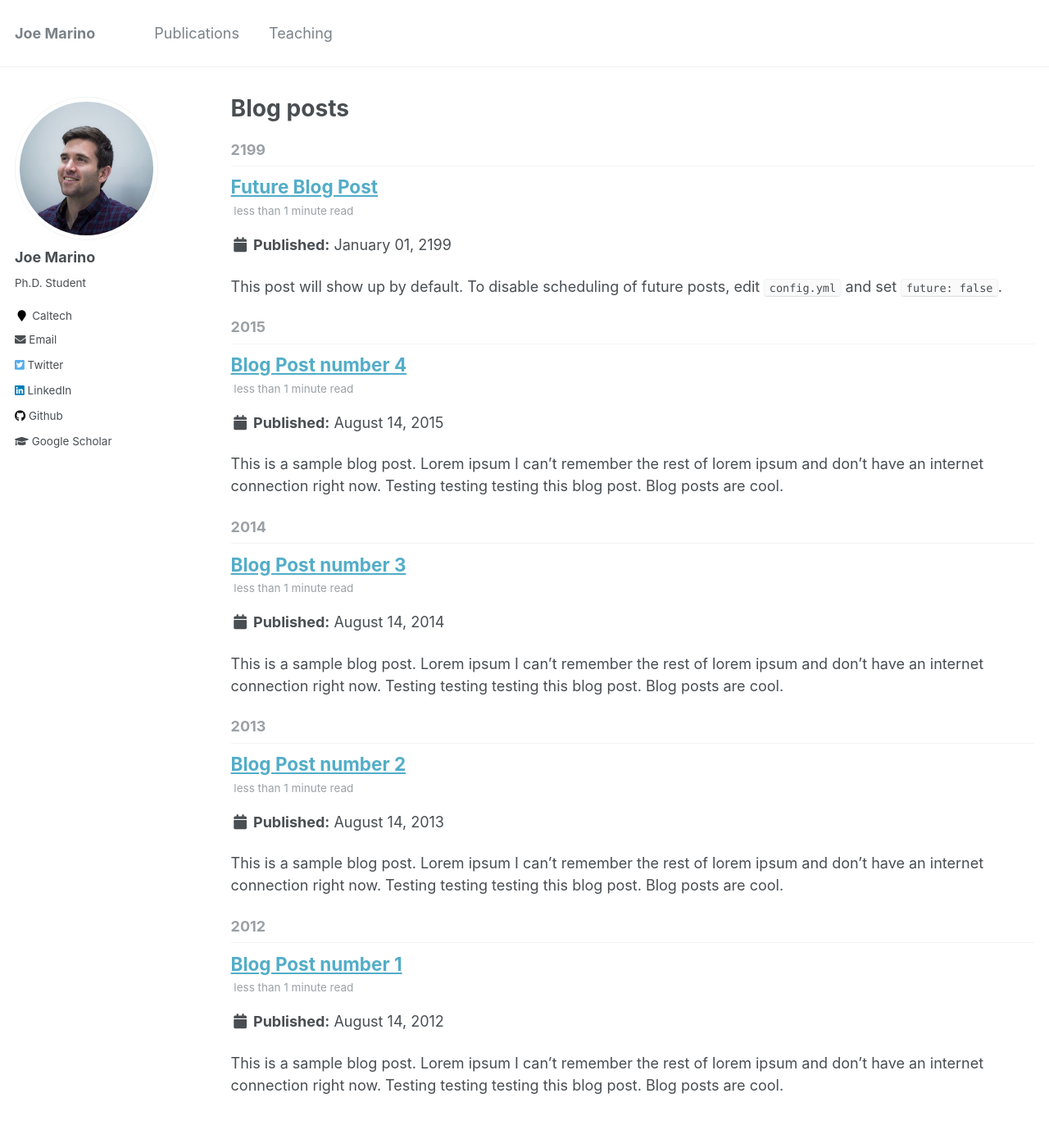
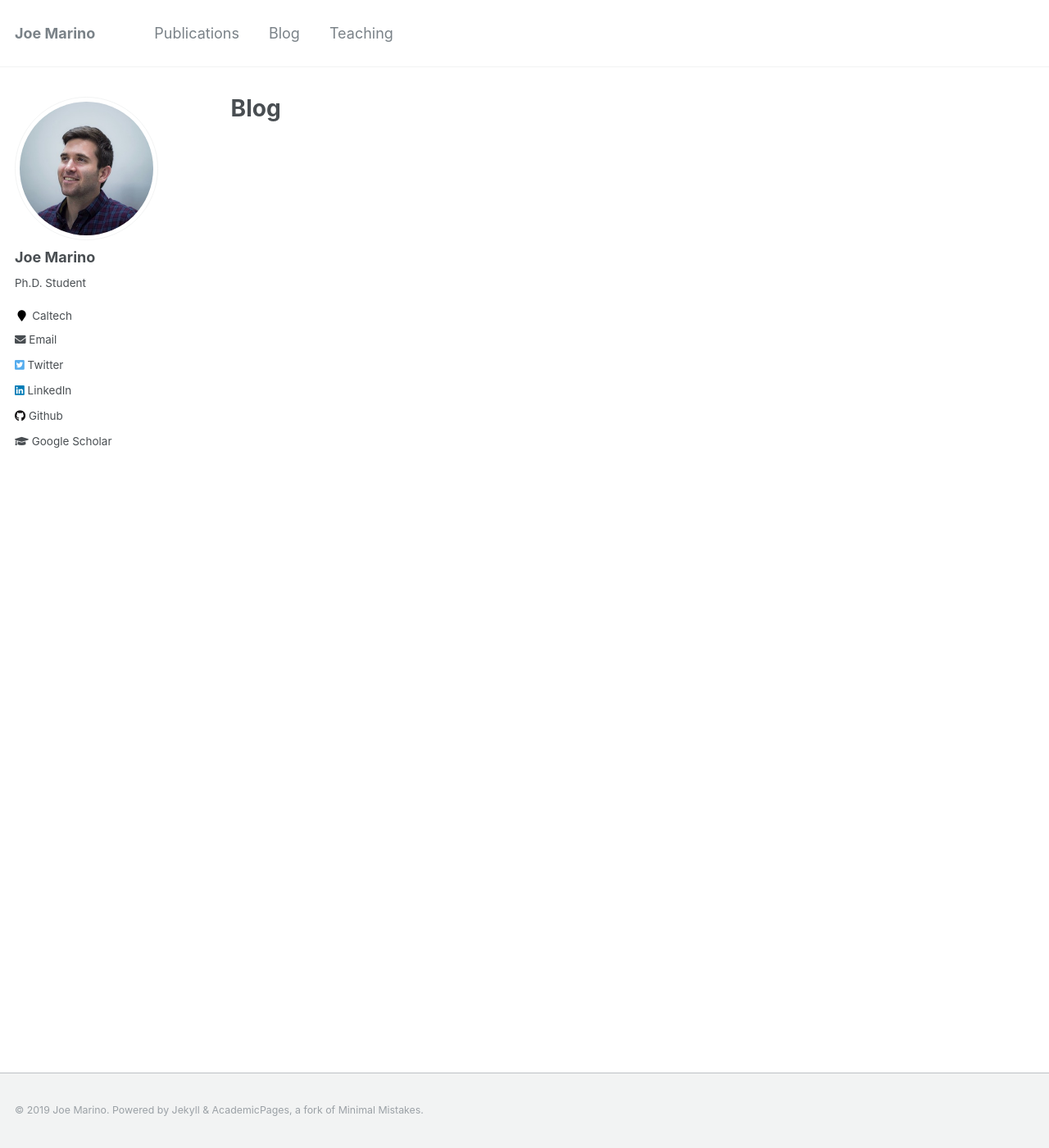
Before and after one commit to joelouismarino/joelouismarino.github.io, a Jekyll site: the page built from _pages/blog.html, in a window 1280 px wide and 1400 px high. Shown: the whole window at 82% size. Built offline with Jekyll 4.4.1, drawn with Linux system fonts in a browser that asks for light colours.

Commit message:
testing blog.

```diff
--- a/_data/navigation.yml
+++ b/_data/navigation.yml
@@ -2,9 +2,9 @@
 main:
   - title: "Publications"
     url: /publications/
-  #
-  # - title: "Blog Posts"
-  #   url: /blog/
+
+  - title: "Blog"
+    url: /blog/
 
   - title: "Teaching"
     url: /teaching/
--- a/_pages/blog.html
+++ b/_pages/blog.html
@@ -1,7 +1,7 @@
 ---
 layout: archive
 permalink: /blog/
-title: "Blog posts"
+title: "Blog"
 author_profile: true
 redirect_from:
   - /wordpress/blog-posts/
--- a/_posts/2012-08-14-blog-post-1.md
+++ /dev/null
@@ -1,20 +0,0 @@
----
-title: 'Blog Post number 1'
-date: 2012-08-14
-permalink: /posts/2012/08/blog-post-1/
-tags:
-  - cool posts
-  - category1
-  - category2
----
-
-This is a sample blog post. Lorem ipsum I can't remember the rest of lorem ipsum and don't have an internet connection right now. Testing testing testing this blog post. Blog posts are cool.
-
-Headings are cool
-======
-
-You can have many headings
-======
-
-Aren't headings cool?
-------
--- a/_posts/2013-08-14-blog-post-2.md
+++ /dev/null
@@ -1,20 +0,0 @@
----
-title: 'Blog Post number 2'
-date: 2013-08-14
-permalink: /posts/2013/08/blog-post-2/
-tags:
-  - cool posts
-  - category1
-  - category2
----
-
-This is a sample blog post. Lorem ipsum I can't remember the rest of lorem ipsum and don't have an internet connection right now. Testing testing testing this blog post. Blog posts are cool.
-
-Headings are cool
-======
-
-You can have many headings
-======
-
-Aren't headings cool?
-------
--- a/_posts/2014-08-14-blog-post-3.md
+++ /dev/null
@@ -1,20 +0,0 @@
----
-title: 'Blog Post number 3'
-date: 2014-08-14
-permalink: /posts/2014/08/blog-post-3/
-tags:
-  - cool posts
-  - category1
-  - category2
----
-
-This is a sample blog post. Lorem ipsum I can't remember the rest of lorem ipsum and don't have an internet connection right now. Testing testing testing this blog post. Blog posts are cool.
-
-Headings are cool
-======
-
-You can have many headings
-======
-
-Aren't headings cool?
-------
--- a/_posts/2199-01-01-future-post.md
+++ /dev/null
@@ -1,11 +0,0 @@
----
-title: 'Future Blog Post'
-date: 2199-01-01
-permalink: /posts/2012/08/blog-post-4/
-tags:
-  - cool posts
-  - category1
-  - category2
----
-
-This post will show up by default. To disable scheduling of future posts, edit `config.yml` and set `future: false`.
```
Also changed, not shown: _posts/2015-08-14-blog-post-4.md (deleted, +0 -20 lines), _posts/2017-08-whitening.md (added, +25 -0 lines), _posts/2017-11-prediction.md (deleted, +0 -8 lines).
